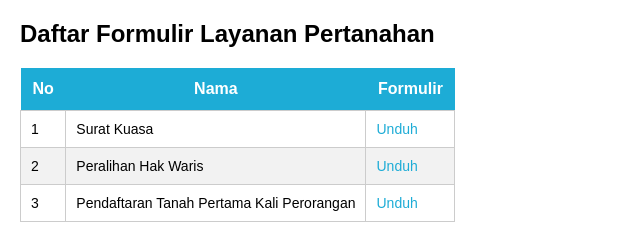
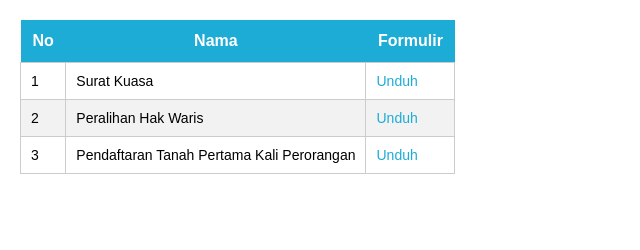
Before and after one commit to aryntrn4/kantahtarakan, a plain HTML site: page form_layanan.html in a window 1280 px wide. Shown: the whole page, without its empty margins (0-640 px from the left). Drawn offline with Linux system fonts and the light colour scheme.

Commit message:
Update form_layanan.html

```diff
--- a/form_layanan.html
+++ b/form_layanan.html
@@ -54,7 +54,6 @@
 </head>
 <body>
 
-  <h2>Daftar Formulir Layanan Pertanahan</h2>
   <table>
     <thead>
       <tr>
```
